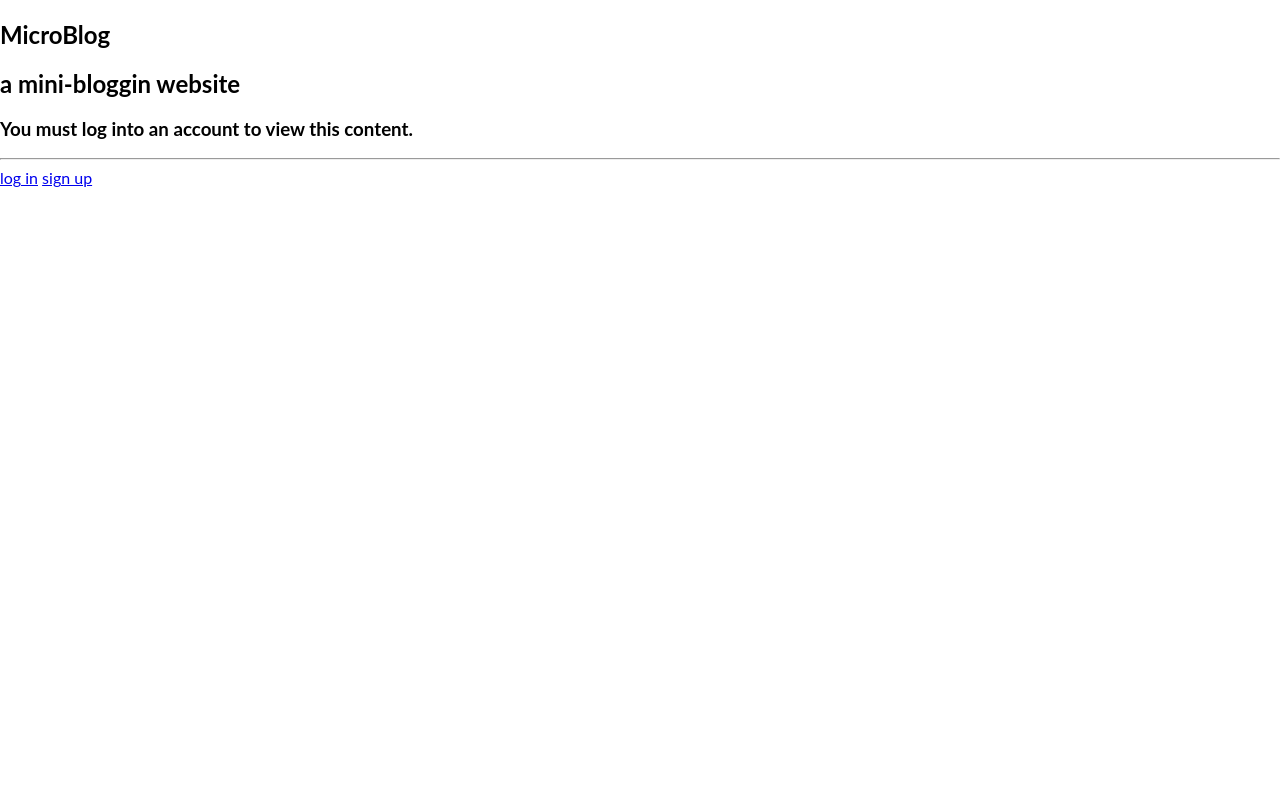
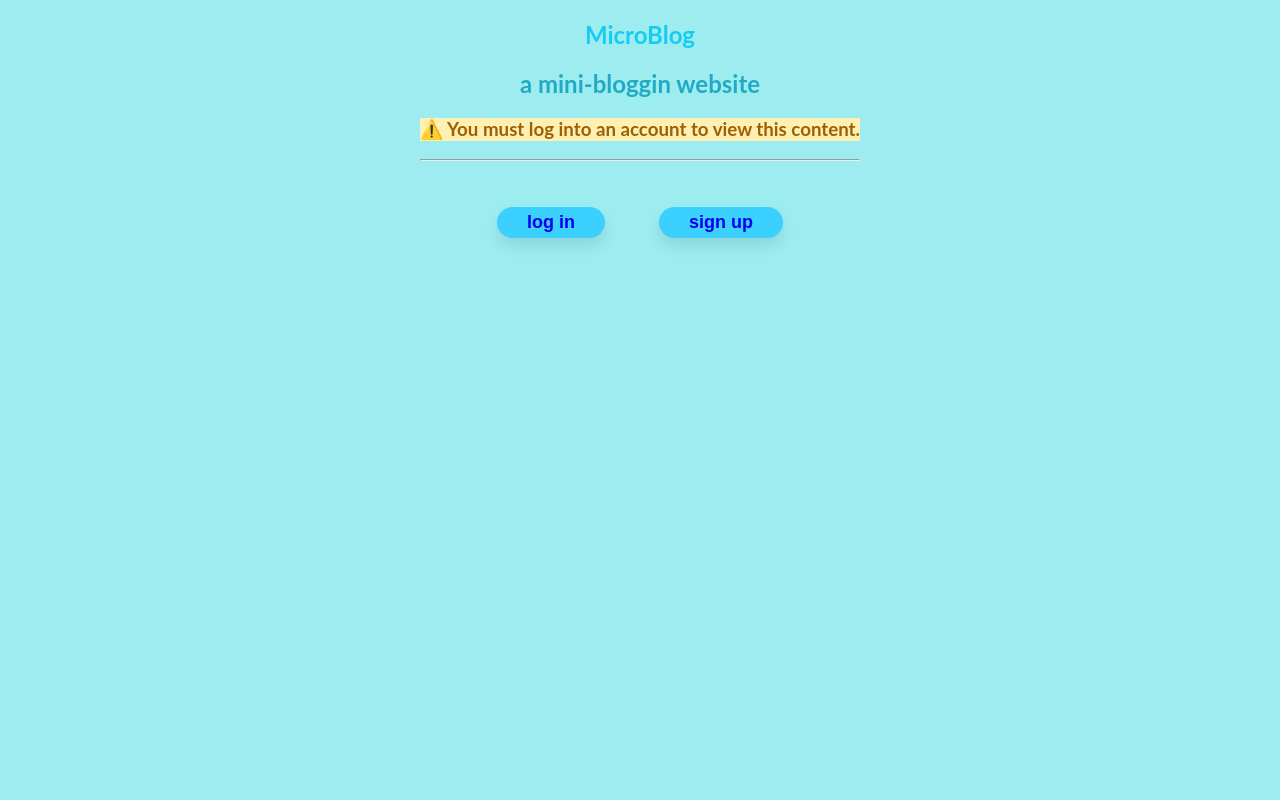
Before and after one commit to Arjun31415/Microblog, a Flask app: template microblog/templates/splashpage.html in a window 1280 px wide. Run offline with Flask 2, Linux system fonts and the light colour scheme; the template is opened without the code that fills it, so the values that code supplies are empty; parts of the project's set-up code (start-up, migrations or seed data) failed here and were passed over.

Commit message:
style 'splashpage.html`

```diff
--- a/microblog/static/css/styles.css
+++ b/microblog/static/css/styles.css
@@ -173,3 +173,64 @@ body {
     color: #05fd9a;
     cursor: pointer;
 }
+
+.splashpage-content {
+    display: flex;
+    flex-direction: column;
+}
+
+.has-text-centered {
+    display: inline-block;
+    text-align: center;
+    margin: 0 auto;
+}
+
+.title {
+    color: #17ccf0;
+}
+
+.subtitle {
+    color: #22aac5
+}
+
+.button {
+    background-color: #3cd0ff;
+    border: none;
+    font-size: 18px;
+    font-weight: bold;
+    padding: 5px 30px;
+    border-radius: 20px;
+    color: white;
+    cursor: pointer;
+    box-shadow: 0px 8px 15px rgba(0, 0, 0, 0.1);
+    outline: none;
+    margin-right: 25px;
+    margin-left: 25px;
+}
+
+.button:hover {
+    /* background-color: #18c1e1; */
+    /* box-shadow: 0px 10px 10px 1px #42cfeb; */
+    transform: translateY(-7px);
+    /* color: #05fd9a; */
+    /* color: #47f031; */
+}
+
+.is-info {
+    text-decoration: none;
+}
+
+.has-text-warning {
+    color: #9F6000;
+    background-color: #FEEFB3;
+}
+
+.has-text-warning:before {
+    content: '⚠️';
+}
+
+.is-fullheight {
+
+    min-height: 100vh;
+    background-color: #9dedf0
+}
--- a/microblog/templates/splashpage.html
+++ b/microblog/templates/splashpage.html
@@ -1,7 +1,6 @@
 {% include 'head.html' %}
-<section class="hero is-fullheight is-medium">
-  <!-- Hero content: will be in the middle -->
-  <div class="hero-body">
+<section class="is-fullheight">
+  <div class="splashpage-content">
     <div class="container has-text-centered">
       <h1 class="title">
         MicroBlog
@@ -10,13 +9,21 @@
         a mini-bloggin website
       </h2>
 
-      <h3 class="has-text-warning">You must log into an account to view this content.</h3>
+      <h3 class="has-text-warning">
+        You must log into an account to view this content.
+      </h3>
+      <hr />
+      <br></br>
 
-      <hr />
-
-      <div class="content">
-        <a class="button is-info is-medium " href="{{ url_for('login_template') }}">log in</a>
-        <a class="button is-primary is-medium" href="{{ url_for('register_template') }}">sign up</a>
+      <div class="redirects">
+        <button class="button">
+          <a class="is-info" href="{{ url_for('login_template') }}">log in
+          </a>
+        </button>
+        <button class="button">
+          <a class="is-info" href="{{ url_for('register_template') }}">sign up
+          </a>
+        </button>
       </div>
 
     </div>
```
